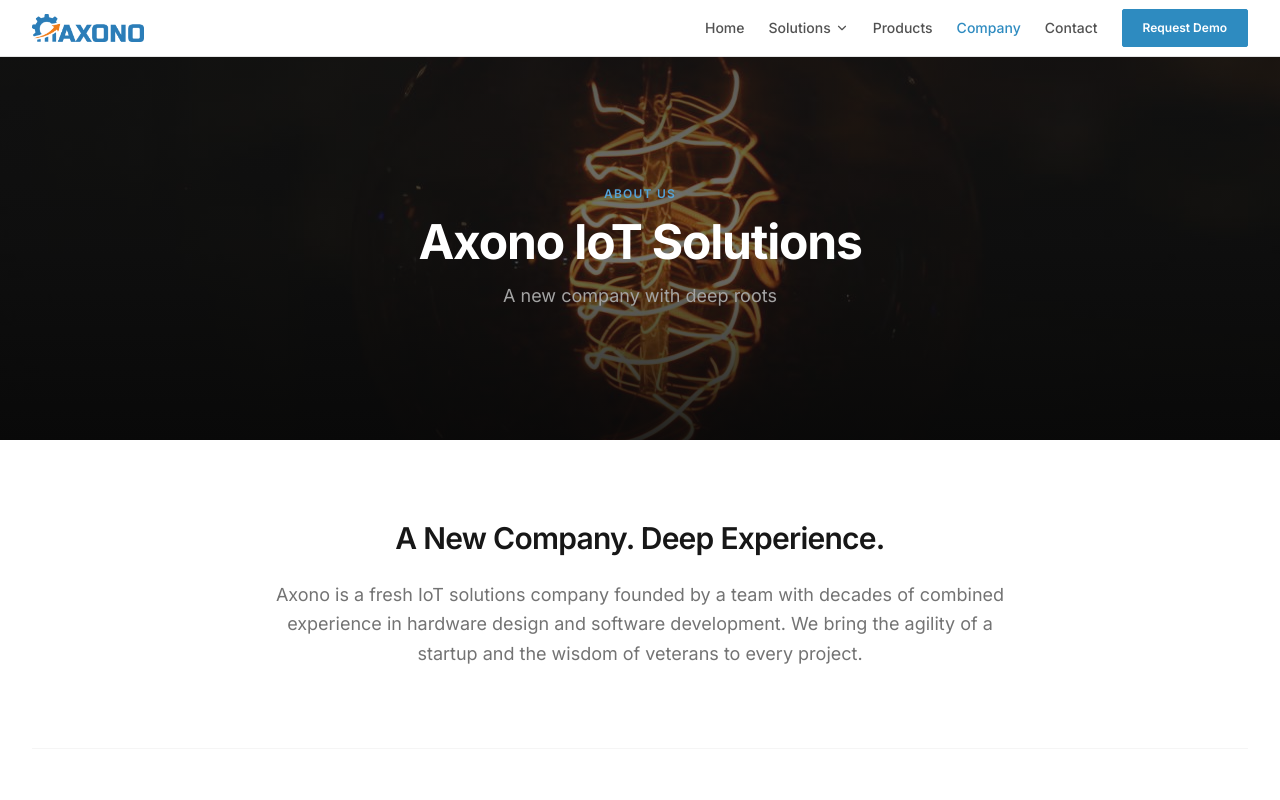
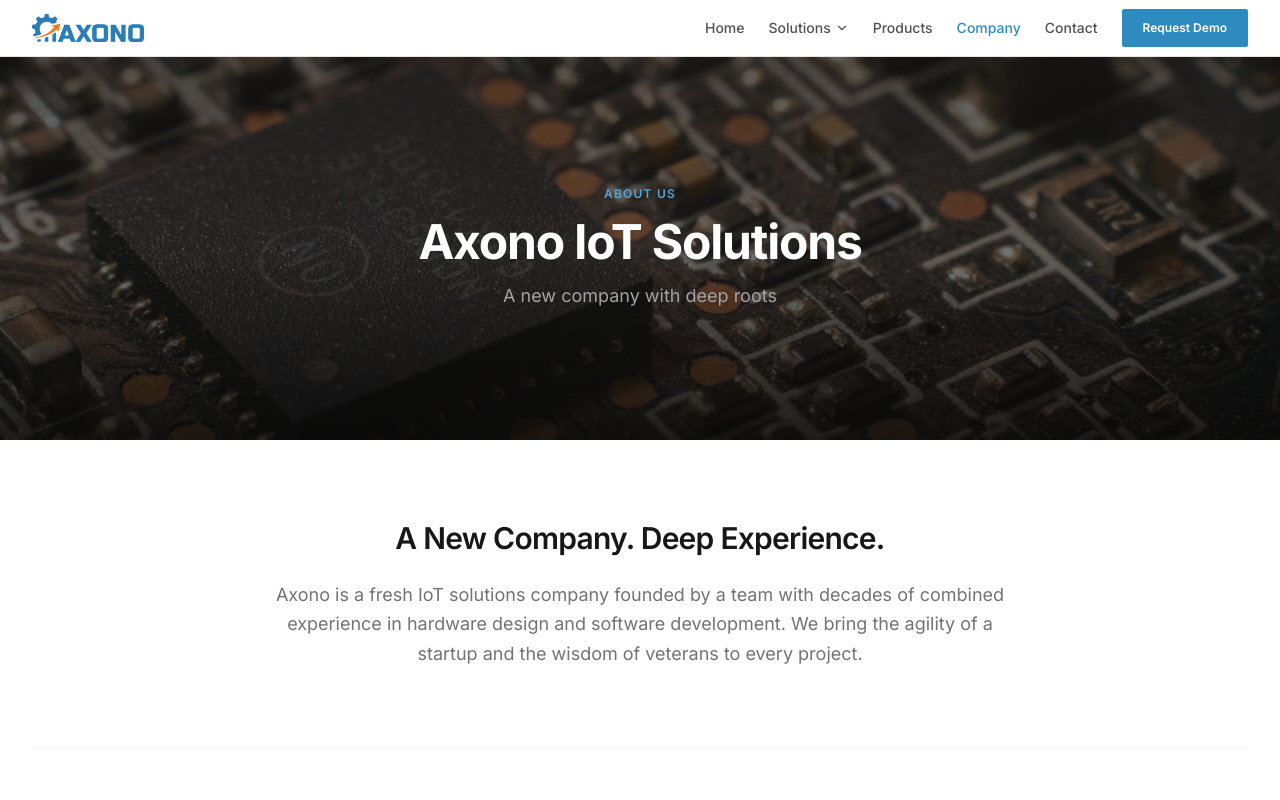
Before and after one commit to mahadevaxono/web---Copy, a React (Vite) app: page /company in a window 1280 px wide. Shown: the top 800 px of the page. Built offline with nearby package versions, Linux system fonts and the light colour scheme.

Commit message:
Updated Company.tsx

```diff
--- a/src/pages/Company.tsx
+++ b/src/pages/Company.tsx
@@ -25,7 +25,7 @@
       {/* Hero */}
       <div className="relative h-72 sm:h-96 overflow-hidden">
         <img
-          src="/images/light_background.jpg"
+          src="/images/pcb.jpg"
           alt="Axono team"
           className="w-full h-full object-cover"
         />
```
